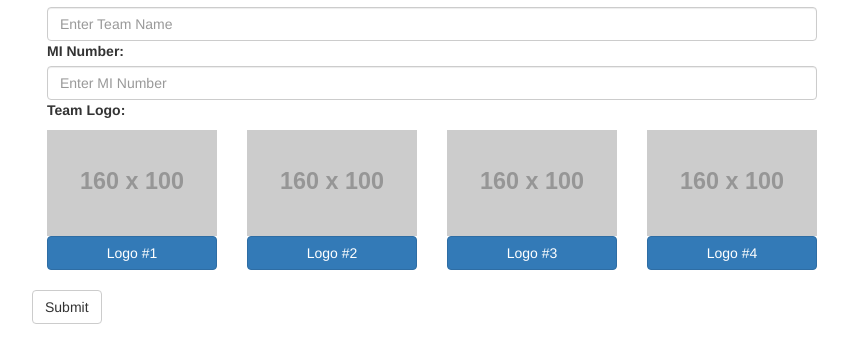
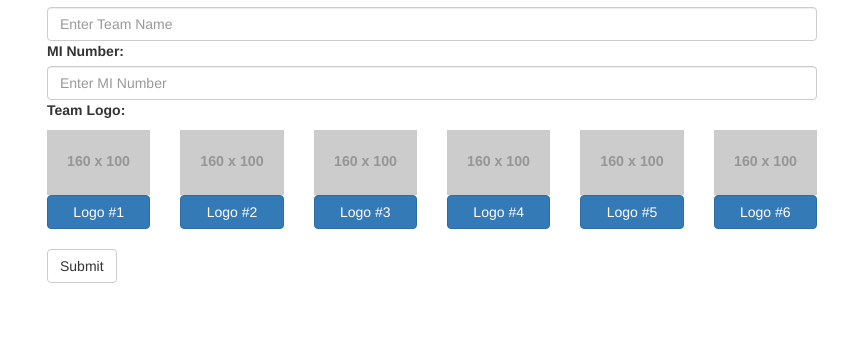
Before and after one commit to manandoshi/electionPortal, a plain HTML site: page register.html in a window 1280 px wide. Shown: the part 81-444 px from the top of the page, without its empty margins (208-1056 px from the left). Drawn offline with nearby package versions, Linux system fonts and the light colour scheme; placeholder pictures from the web are drawn by us.

Commit message:
6 kar diya

```diff
--- a/register.html
+++ b/register.html
@@ -30,25 +30,36 @@
 			<input type="text" class="form-control" id="mi_number" placeholder="Enter MI Number">
 			<label>Team Logo:</label>
 			<div class = "row">
-				<div class="col-xs-3">
+				<div class="col-xs-2">
     				<img src="http://placehold.it/160x100" class="img-responsive img-radio">
     				<button type="button" class="btn btn-primary btn-radio regb">Logo #1</button>
     				<input type="checkbox" id="1" class="hidden">
     			</div>
-    			<div class="col-xs-3">
+    			<div class="col-xs-2">
     				<img src="http://placehold.it/160x100" class="img-responsive img-radio">
     				<button type="button" class="btn btn-primary btn-radio regb">Logo #2</button>
     				<input type="checkbox" id="2" class="hidden">
     			</div>
-    			<div class="col-xs-3">
+    			<div class="col-xs-2">
     				<img src="http://placehold.it/160x100" class="img-responsive img-radio">
     				<button type="button" class="btn btn-primary btn-radio regb">Logo #3</button>
     				<input type="checkbox" id="3" class="hidden">
     			</div>
-    			<div class="col-xs-3">
+    			<div class="col-xs-2">
     				<img src="http://placehold.it/160x100" class="img-responsive img-radio">
     				<button type="button" class="btn btn-primary btn-radio regb">Logo #4</button>
     				<input type="checkbox" id="4" class="hidden">
+    			</div>
+    			<div class="col-xs-2">
+    				<img src="http://placehold.it/160x100" class="img-responsive img-radio">
+    				<button type="button" class="btn btn-primary btn-radio regb">Logo #5</button>
+    				<input type="checkbox" id="5" class="hidden">
+    			</div>
+    			<div class="col-xs-2">
+    				<img src="http://placehold.it/160x100" class="img-responsive img-radio">
+    				<button type="button" class="btn btn-primary btn-radio regb">Logo #6</button>
+    				<input type="checkbox" id="6" class="hidden">
+    			</div>
 			</div>
 			<button type="submit" class="btn btn-default regsub" id="submit" onclick="submitreg()">Submit</button>
 		</div>
--- a/scripts.js
+++ b/scripts.js
@@ -1,5 +1,5 @@
 var logo = 0;
-var pics = 4;
+var pics = 6;
 
 $(document).ready(function()
 {
@@ -18,6 +18,7 @@ var submitreg =function() {
   var name=$('#name_of_team').val();
   var MInum=$('#mi_number').val();
   var data = {name_of_team : name, logoID : logo, mi_number : MInum};
+  console.log(data);
   $.post( '/teamdata', data, function(recv) {
          if(recv["error"] == 0)
          {
```
